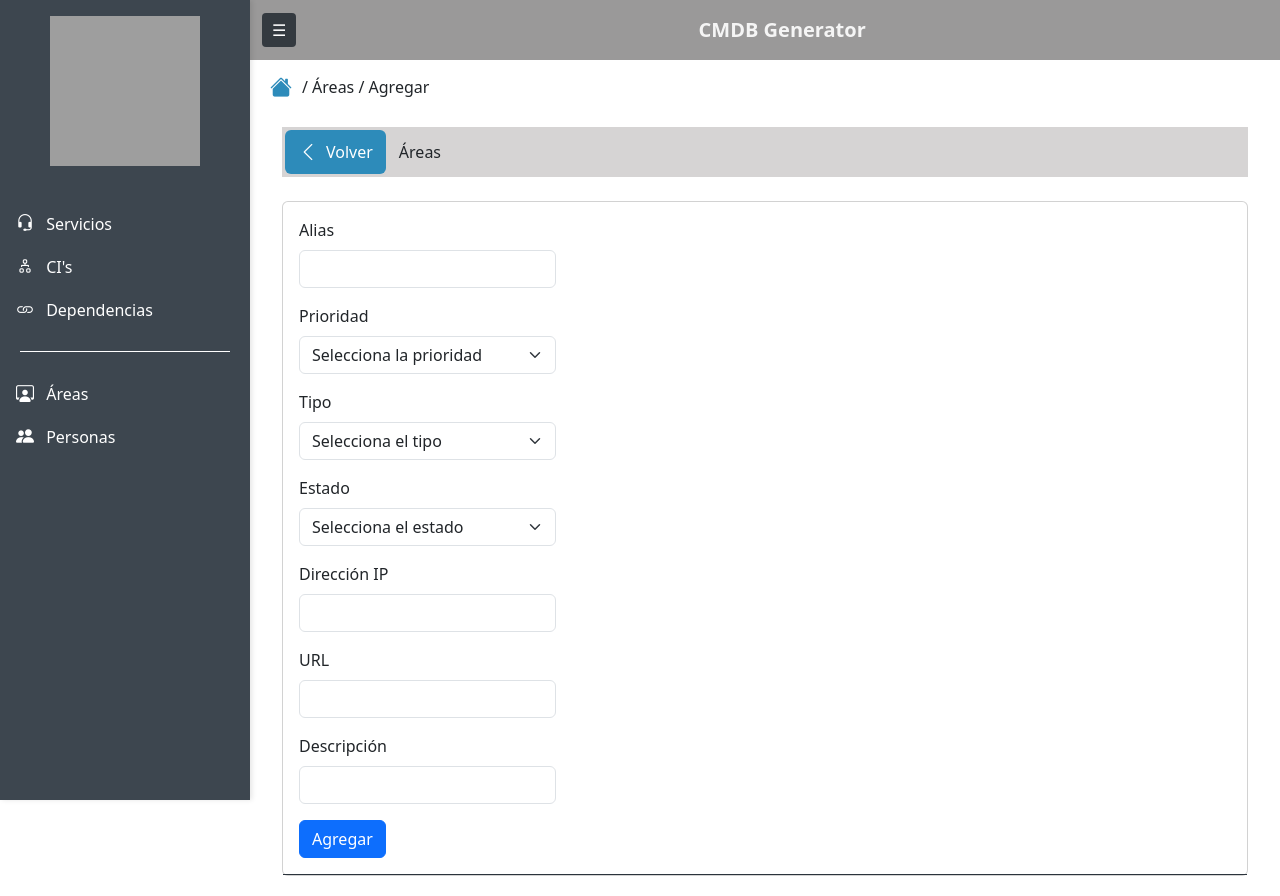
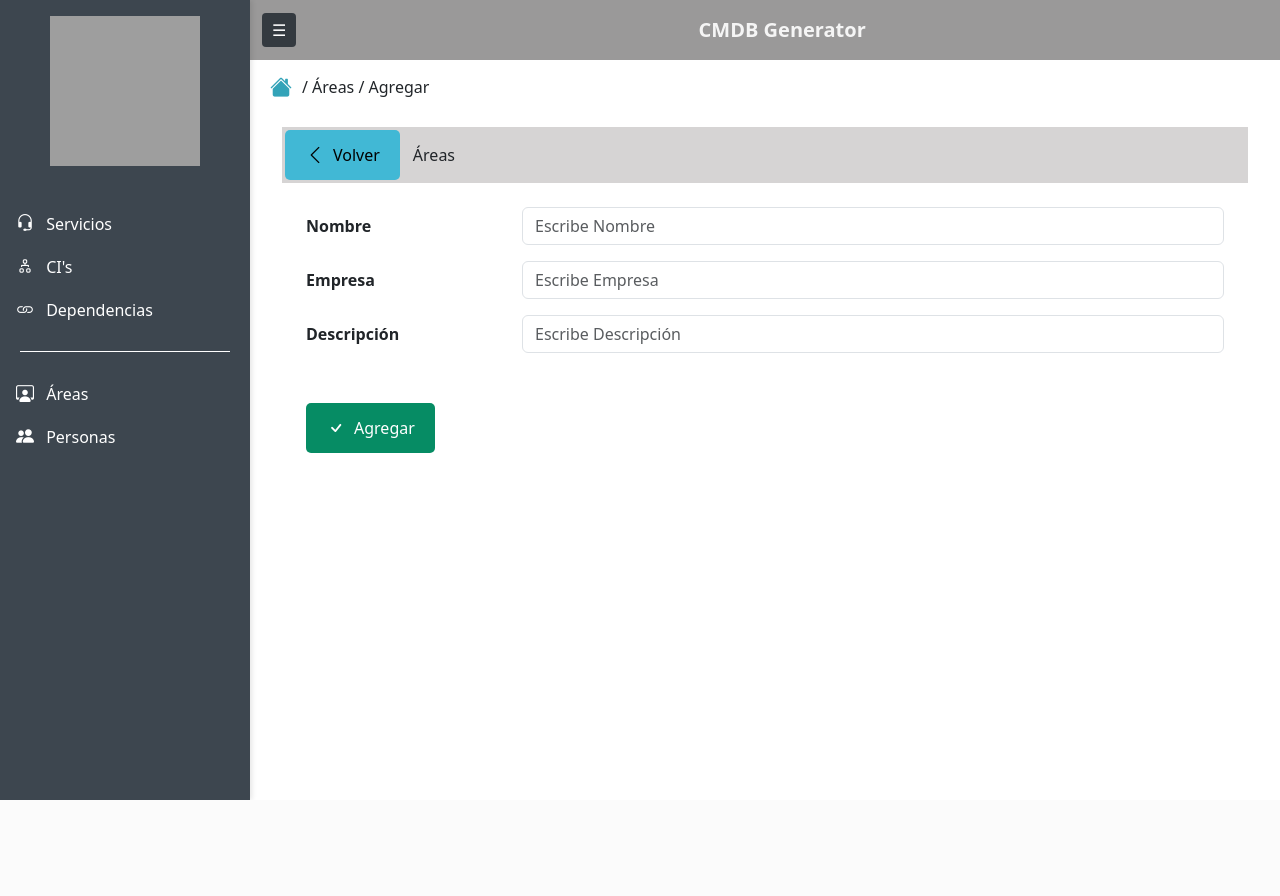
Before and after one commit to elSebee/CMDB-TelSur, a Flask app: page /areas/agregar in a window 1280 px wide. After the commit the page ends 800 px from the top, so only its background shows below. Run offline with Flask 3, Linux system fonts and the light colour scheme; parts of the project's set-up code (start-up, migrations or seed data) failed here and were passed over; grey boxes are pictures that could not be loaded.

Commit message:
avance opción crear nuevo + modelos

```diff
--- /dev/null
+++ b/app/controller/areas_controller.py
@@ -0,0 +1,12 @@
+from app.models.areas_model import Areas
+
+def getAllAreas():
+    return Areas.query.all()
+
+def getCampos():
+    campos = [
+        {"name": "nombre", "type": "text", "label": "Nombre", "required": True},
+        {"name": "empresa", "type": "text", "label": "Empresa", "required": True},
+        {"name": "desc_area", "type": "text", "label": "Descripción", "required": True},
+    ]
+    return campos
--- a/app/models/areas_model.py
+++ b/app/models/areas_model.py
@@ -5,3 +5,5 @@ class Areas(db.Model):
 
     id_area = db.Column(db.Integer, primary_key=True)
     desc_area = db.Column(db.String(200), nullable=False, unique=True)
+    nombre = db.Column(db.String(100), nullable=False)
+    empresa = db.Column(db.String(100), nullable=False)
--- a/app/routes/areas_routes.py
+++ b/app/routes/areas_routes.py
@@ -1,13 +1,21 @@
-from flask import Blueprint, render_template
+from flask import Blueprint, render_template, redirect, url_for, flash
+from app.controller.areas_controller import getAllAreas, getCampos
+
 
 alcance_areas = Blueprint("areas", __name__)
 
 @alcance_areas.route("/", methods=['GET'])
 def areas():
     ids = ["Acción", "ID", "Nombre", "Empresa", "Descripción"]
-    areas=[]
-    return render_template("leer.html", breadcrumb="Áreas", valores=areas, ids=ids, url_agregar="/areas/agregar")
+    areas=getAllAreas()
+    return render_template("leer.html", breadcrumb="Áreas", valores=areas, ids=ids, url_agregar=url_for('areas.agregar'))
 
 @alcance_areas.route("/agregar", methods=['GET'])
-def areasAgregar():
-    return render_template("agregar.html", breadcrumb="Áreas", url_volver="/areas")
+def agregar():
+    campos = getCampos()
+    return render_template("agregar.html", breadcrumb="Áreas", campos=campos, url_volver=url_for('areas.areas'), url_crear=url_for('areas.nuevo'))
+
+@alcance_areas.route("/agregar/nuevo", methods=['POST'])
+def nuevo():
+    flash('Área creada correctamente!', 'success')
+    return redirect(url_for('areas.areas'))
--- a/app/views/templates/agregar.html
+++ b/app/views/templates/agregar.html
@@ -4,80 +4,58 @@
 <!-- Breadcrumb -->
 <div style="display: flex; align-items: center; gap: 10px;">
     <button onclick="location.href='/'" class="btn btn-primary" style="border: none; background: none; padding: 0;">
-        <i class="bi bi-house-fill" style="font-size: 22px; color: #2d8bba;"></i>
+        <i class="bi bi-house-fill" style="font-size: 22px; color: #33a3b8;"></i>
     </button>
     <p style="margin: 0;">/ {{ breadcrumb }} / Agregar</p>
 </div>
 <!-- Main content -->
 <div class="container-fluid mt-4">
     <div style="display: flex; align-items: center; gap: 10px; background-color: #d6d4d4;">
-        <button onclick="location.href='{{ url_volver }}'" class="btn btn-action" style="margin: 3px; background-color: #2d8bba; color: white; display: flex; align-items: center;">
+        <button onclick="location.href='{{ url_volver }}'" class="btn btn-agregar" style="margin: 3px; display: flex; align-items: center;">
             <i class="bi bi-chevron-left" style="font-size: 20px; margin-right: 8px;"></i>
             <p style="margin: 0;">Volver</p>
         </button>
         <p style="margin: 0;"> {{ breadcrumb }}</p>
     </div>
 
-    <div class="card mt-4">
-        <div class="card-body">
-            <form action="{{ url_volver }}/agregar/nuevo" method="POST">
-                <div class="mb-3">
-                    <label for="alias" class="form-label">Alias</label>
-                    <input type="text" class="form-control" id="alias" name="alias" required>
+    <div class="container-fluid p-4">
+        <form method="POST" action="{{ url_crear }}">
+            {% for campo in campos %}
+                <div class="d-flex align-items-center mb-3">
+                    <div class="me-3" style="width: 100px;">
+                        <label for="{{ campo.name }}" class="form-label mb-0" style="font-weight: bold;">
+                            {{ campo.label }}
+                        </label>
+                    </div>
+                    <div class="flex-grow-1" style="padding-left: 100px;">
+                        {% if campo.type == 'text' %}
+                            <input type="text" placeholder="Escribe {{ campo.label }}" class="form-control" id="{{ campo.name }}" name="{{ campo.name }}" {% if campo.required %} required {% endif %}>
+                        {% elif campo.type == 'select' %}
+                            <select class="form-select" id="{{ campo.name }}" name="{{ campo.name }}" {% if campo.required %} required {% endif %}>
+                                <option value="" disabled selected>Selecciona {{ campo.label }}</option>
+                                {% for option in campo.options %}
+                                    <option value="{{ option }}">{{ option }}</option>
+                                {% endfor %}
+                            </select>
+                        {% elif campo.type == 'checkbox' %}
+                            {% for option in campo.options %}
+                                <input class="form-check-input" type="checkbox" id="{{ option }}" name="{{ option }}">
+                                <label class="form-check-label" for="{{ option }}">{{ option }}</label>
+                            {% endfor %}
+                        {% endif %}
+                    </div>
                 </div>
+            {% endfor %}
 
-                <div class="mb-3">
-                    <label for="prioridad" class="form-label">Prioridad</label>
-                    <select class="form-select" id="prioridad" name="prioridad" required>
-                        <option value="" disabled selected>Selecciona la prioridad</option>
-                        <option value="Alta">Alta</option>
-                        <option value="Media">Media</option>
-                        <option value="Baja">Baja</option>
-                    </select>
-                </div>
+            <div class="d-flex" style="margin-top: 50px;">
+                <button type="submit" class="btn btn-agregar" style="background-color: #068c64; color: white;"><i class="bi bi-check"></i>Agregar</button>
+            </div>
 
-                <div class="mb-3">
-                    <label for="tipo" class="form-label">Tipo</label>
-                    <select class="form-select" id="tipo" name="tipo" required>
-                        <option value="" disabled selected>Selecciona el tipo</option>
-                        {% for tipo in tipos %}
-                            <option value="Tipo1">{{ tipo }}</option>
-                        {% endfor %}
 
-                        <!-- Aquí puedes agregar más opciones según los tipos disponibles en la base de datos -->
-                    </select>
-                </div>
+        </form>
+    </div>
 
-                <div class="mb-3">
-                    <label for="estado" class="form-label">Estado</label>
-                    <select class="form-select" id="estado" name="estado" required>
-                        <option value="" disabled selected>Selecciona el estado</option>
-                        <option value="Activo">Activo</option>
-                        <option value="Inactivo">Inactivo</option>
-                        <option value="En Mantenimiento">En Mantenimiento</option>
-                        <!-- Puedes agregar más estados según tu caso -->
-                    </select>
-                </div>
 
-                <div class="mb-3">
-                    <label for="dire_ip" class="form-label">Dirección IP</label>
-                    <input type="text" class="form-control" id="dire_ip" name="dire_ip" required>
-                </div>
-
-                <div class="mb-3">
-                    <label for="url" class="form-label">URL</label>
-                    <input type="text" class="form-control" id="url" name="url" required>
-                </div>
-
-                <div class="mb-3">
-                    <label for="desc_ci" class="form-label">Descripción</label>
-                    <input type="text" class="form-control" id="desc_ci" name="desc_ci" required>
-                </div>
-
-                <button type="submit" class="btn btn-primary">Agregar</button>
-            </form>
-
-        </div>
 
 </div>
 {% endblock %}
--- a/app/views/templates/leer.html
+++ b/app/views/templates/leer.html
@@ -4,7 +4,7 @@
 <!-- Breadcrumb -->
 <div style="display: flex; align-items: center; gap: 10px;">
     <button onclick="location.href='/'" class="btn btn-primary" style="border: none; background: none; padding: 0;">
-        <i class="bi bi-house-fill" style="font-size: 22px; color: #2d8bba;"></i>
+        <i class="bi bi-house-fill" style="font-size: 22px; color: #33a3b8;"></i>
     </button>
     <p style="margin: 0;">/ {{ breadcrumb }}</p>
 </div>
```
Also changed, not shown: app/controller/cis_controller.py (+15 -2 lines), app/controller/personas_controller.py (added, +21 -0 lines), app/controller/servicios_controller.py (added, +16 -0 lines), app/models/personas_model.py (added, +14 -0 lines), app/models/serv_ci_model.py (added, +7 -0 lines), app/routes/cis_routes.py (+6 -6 lines), app/routes/personas_routes.py (+12 -5 lines), app/routes/servicios_routes.py (+12 -7 lines), app/controller/serv_ci_controller.py (added), app/views/static/css/styles.css (line endings or trailing spaces).
